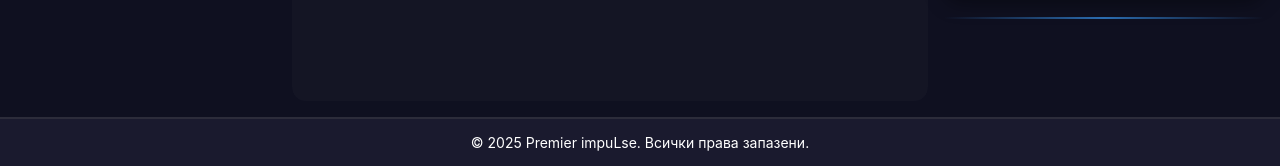
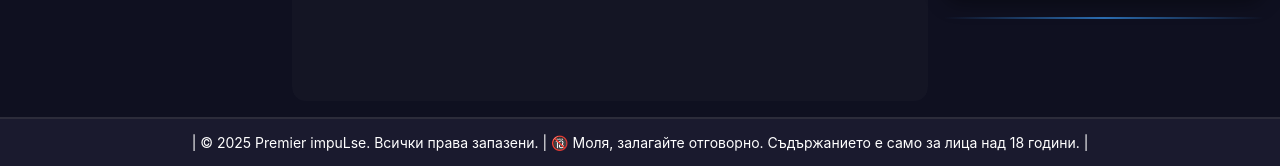
Before and after one commit to premierimpulse/Premium-impuLse, a plain HTML site: page index.html in a window 1280 px wide. Shown: the part 697-863 px from the top of the page. Drawn offline with Linux system fonts and the light colour scheme; no server answers.

Commit message:
Update index.html

```diff
--- a/index.html
+++ b/index.html
@@ -441,7 +441,7 @@
 </main>
 
 <footer>
-    &copy; 2025 Premier impuLse. Всички права запазени.
+   | &copy; 2025 Premier impuLse. Всички права запазени. | 🔞 Моля, залагайте отговорно. Съдържанието е само за лица над 18 години. |
 </footer>
 
 <script>
```
